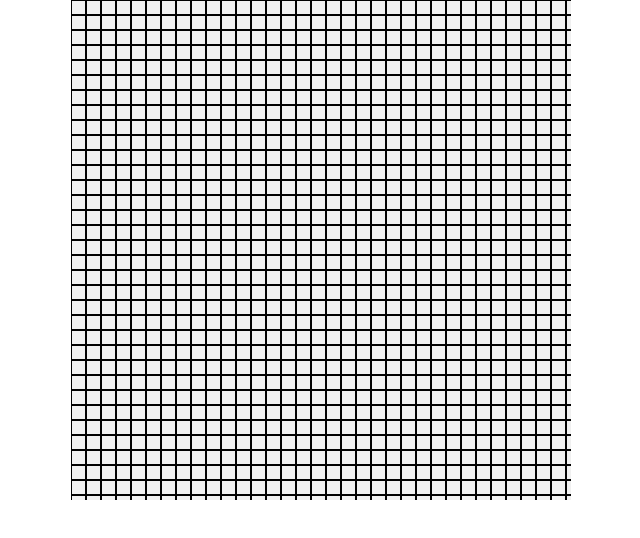
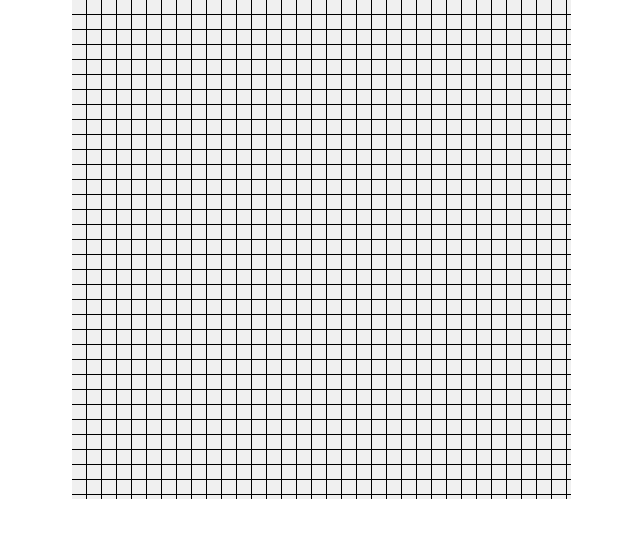
Before and after one commit to 00Greenwood/GameOfLife, a plain HTML site: page index.html in a window 1280 px wide. Shown: the whole page, without its empty margins (319-959 px from the left). Drawn offline with Linux system fonts and the light colour scheme.

Commit message:
fix gridlines

```diff
--- a/gameScript.js
+++ b/gameScript.js
@@ -2,22 +2,23 @@ var canvas = document.getElementById("gameCanvas");
 var ctx = canvas.getContext("2d");
 var w = canvas.width;
 var h = canvas.height;
+var gridSize = 15;
 
-function drawBackground() {
-    for (x = 0; x <= w; x += 15) {
-        ctx.moveTo(x, 0);
-        ctx.lineTo(x, h);
+function drawGrid() {
+    for (x = -0.5; x <= w; x += gridSize) {
+      ctx.moveTo(x, 0);
+      ctx.lineTo(x, h);
     }
-    for (y = 0; y <= h; y += 15) {
-        ctx.moveTo(0, y);
-        ctx.lineTo(w, y);
+    for (y = -0.5; y <= h; y += gridSize) {
+      ctx.moveTo(0, y);
+      ctx.lineTo(w, y);
     }
     ctx.stroke();
 }
 
 function draw() {
-    ctx.clearRect(0, 0, w, h);
-    drawBackground();
+  ctx.clearRect(0, 0, w, h);
+  drawGrid();
 }
 
 setInterval(draw, 10);
--- a/index.html
+++ b/index.html
@@ -18,7 +18,7 @@
   </head>
 
   <body>
-    <canvas id="gameCanvas" width="500" height="500"></canvas>
+    <canvas id="gameCanvas" width="499" height="499"></canvas>
     <script src="gameScript.js"></script>
   </body>
 </html>
```
